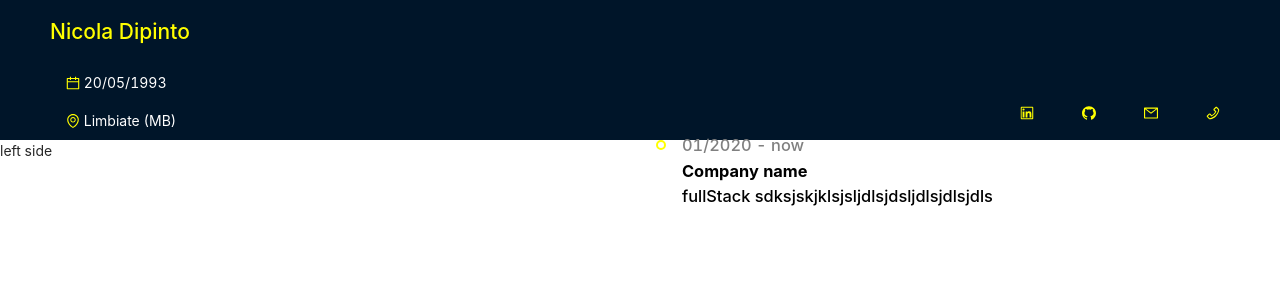
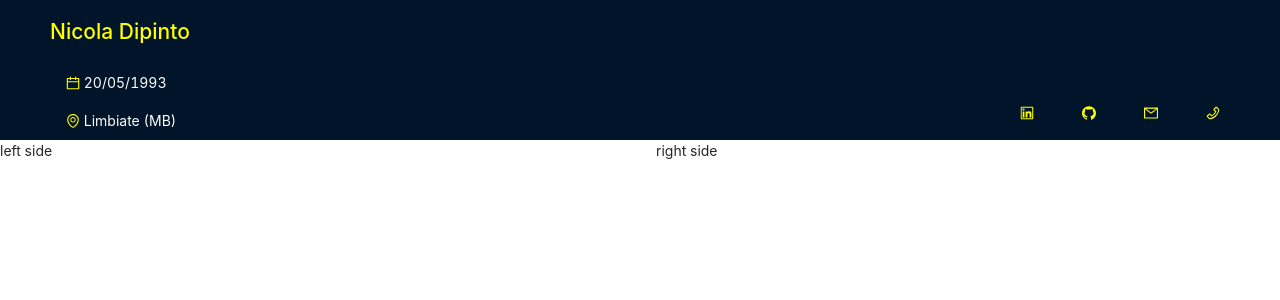
Before and after one commit to NicolaDipintoDev/cv.assignment, a React (Create React App) app in the folder cv-assignment/: page / in a window 1280 px wide. Shown: the top 300 px of the page. Built offline with nearby package versions, Linux system fonts and the light colour scheme.

Commit message:
render right side

```diff
--- a/cv-assignment/src/components/Content/container/Container.js
+++ b/cv-assignment/src/components/Content/container/Container.js
@@ -1,6 +1,7 @@
 import React from "react";
 import { Row, Col } from "antd";
-import TimeLineComponent from "./rightSide/timelinecomponent/TimeLineComponent";
+import RightSide from "./rightSide/RightSide";
+
 
 const Container = () => (
   <Row gutter={{ xs: 8, sm: 16, md: 24, lg: 32 }}>
@@ -8,7 +9,7 @@ const Container = () => (
       left side
     </Col>
     <Col className="gutter-row" xs={24} sm={12}>
-      <TimeLineComponent />
+      <RightSide />
     </Col>
   </Row>
 );
```
